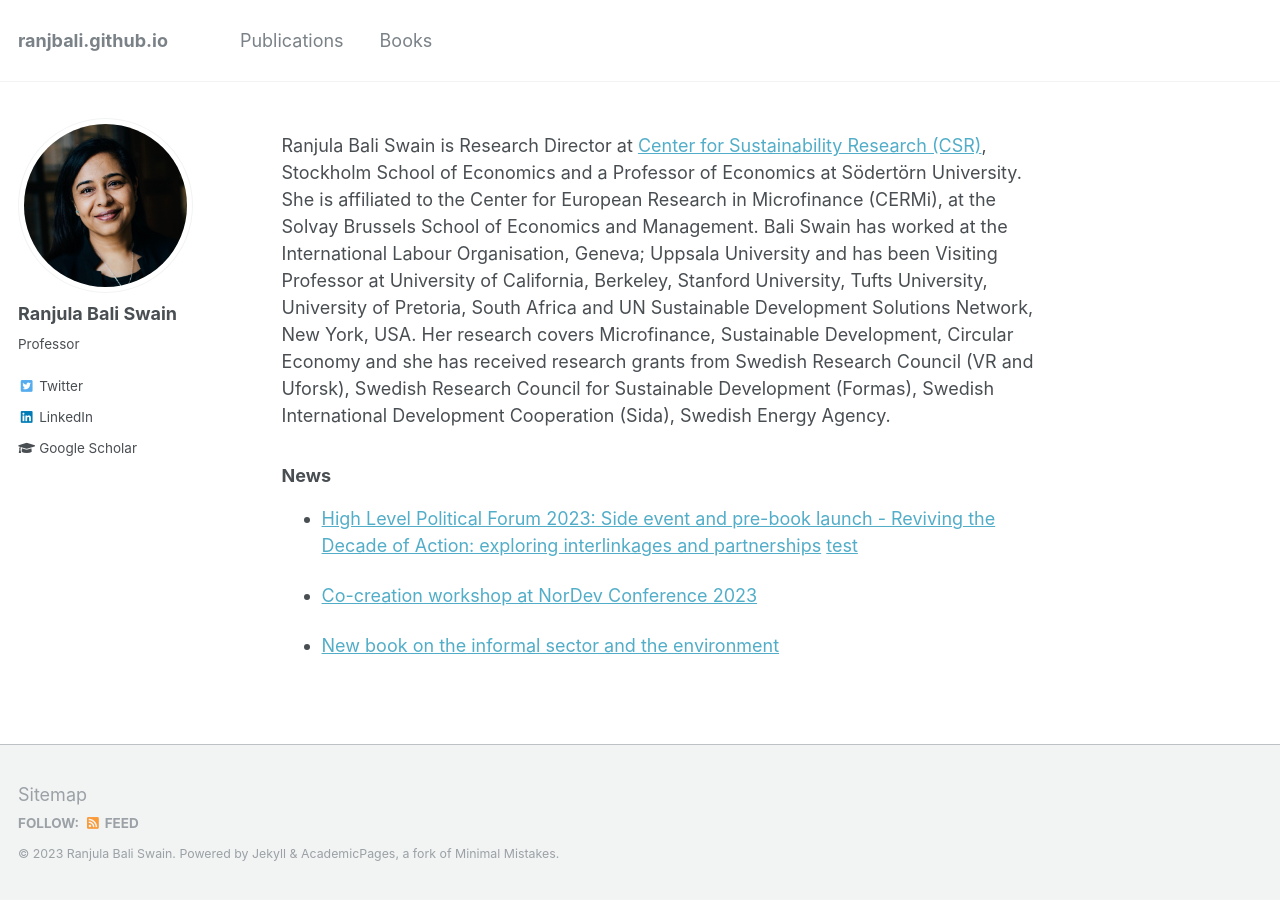
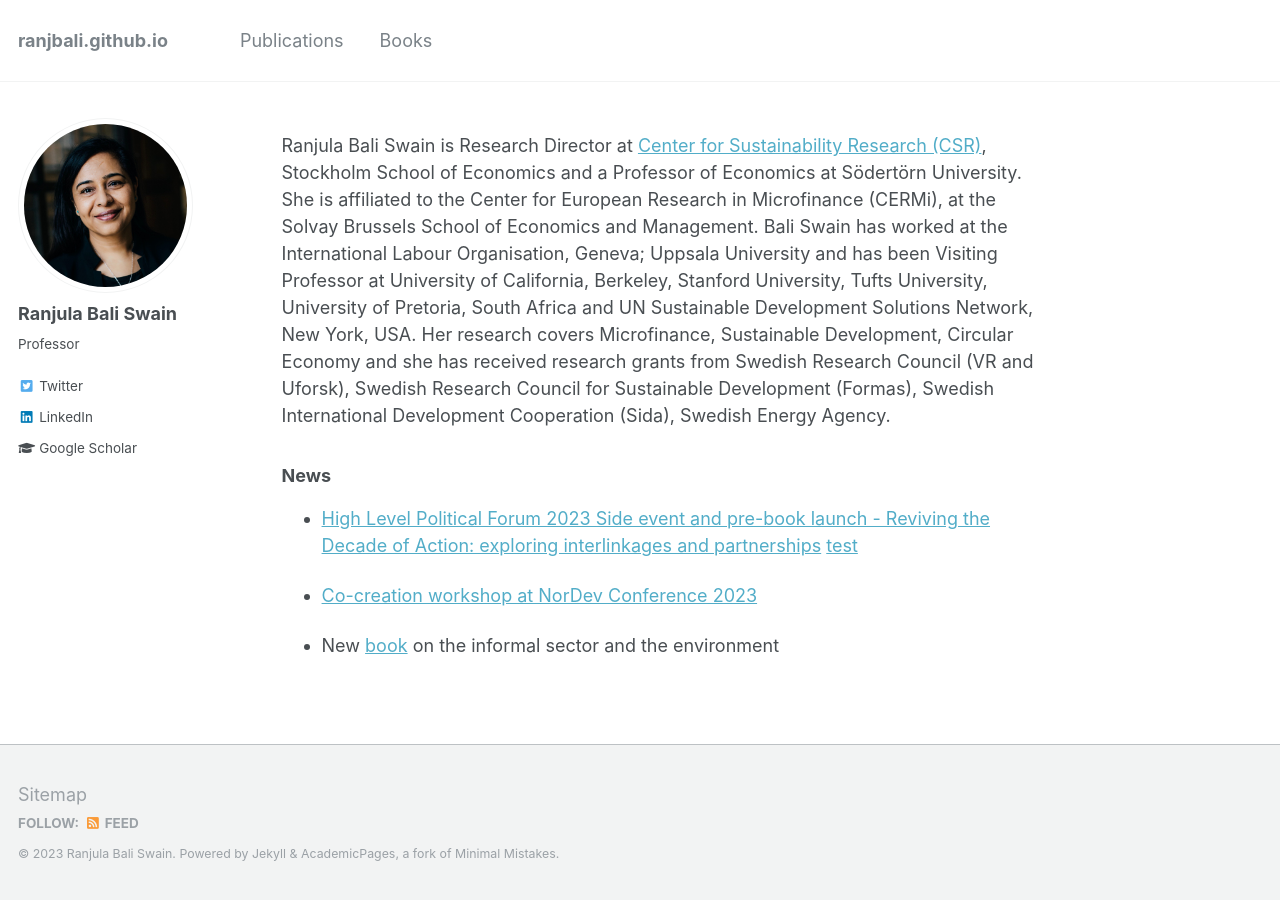
Before and after one commit to ranjbali/ranjbali.github.io, a Jekyll site: the page built from _pages/about.md, in a window 1280 px wide. Built offline with Jekyll 4.4.1, drawn with Linux system fonts in a browser that asks for light colours.

```diff
--- a/_pages/about.md
+++ b/_pages/about.md
@@ -11,8 +11,8 @@ redirect_from:
 Ranjula Bali Swain is Research Director at [Center for Sustainability Research (CSR)](https://www.hhs.se/en/research/centers/csr/), Stockholm School of Economics and a Professor of Economics at Södertörn University. She is affiliated to the Center for European Research in Microfinance (CERMi), at the Solvay Brussels School of Economics and Management. Bali Swain has worked at the International Labour Organisation, Geneva; Uppsala University and has been Visiting Professor at University of California, Berkeley, Stanford University, Tufts University, University of Pretoria, South Africa and UN Sustainable Development Solutions Network, New York, USA. Her research covers Microfinance, Sustainable Development, Circular Economy and she has received research grants from  Swedish Research Council (VR and Uforsk), Swedish Research Council for Sustainable Development (Formas), Swedish International Development Cooperation (Sida), Swedish Energy Agency.
 
 ### News
-* [High Level Political Forum 2023: Side event and pre-book launch - Reviving the Decade of Action: exploring interlinkages and partnerships](https://www.hhs.se/en/research/centers/csr/news/high-level-political-forum-2023-reviving-the-decade-of-action-exploring-interlinkages-and-partnerships/) [test](../files/paper1.pdf)
+* [High Level Political Forum 2023 Side event and pre-book launch - Reviving the Decade of Action: exploring interlinkages and partnerships](https://www.hhs.se/en/research/centers/csr/news/high-level-political-forum-2023-reviving-the-decade-of-action-exploring-interlinkages-and-partnerships/) [test](../files/paper1.pdf)
 
 * [Co-creation workshop at NorDev Conference 2023](https://www.hhs.se/en/research/centers/csr/news/co-creation-workshop-at-nordev/)
 
-* [New book on the informal sector and the environment](https://www.hhs.se/en/about-us/news/csr/2022/new-book-on-the-informal-sector-and-the-environment-by-csrs-ranjula-bali-swain-and-university-of-readings-uma-kambhampati/)
+* New [book](https://www.hhs.se/en/about-us/news/csr/2022/new-book-on-the-informal-sector-and-the-environment-by-csrs-ranjula-bali-swain-and-university-of-readings-uma-kambhampati/) on the informal sector and the environment
```
